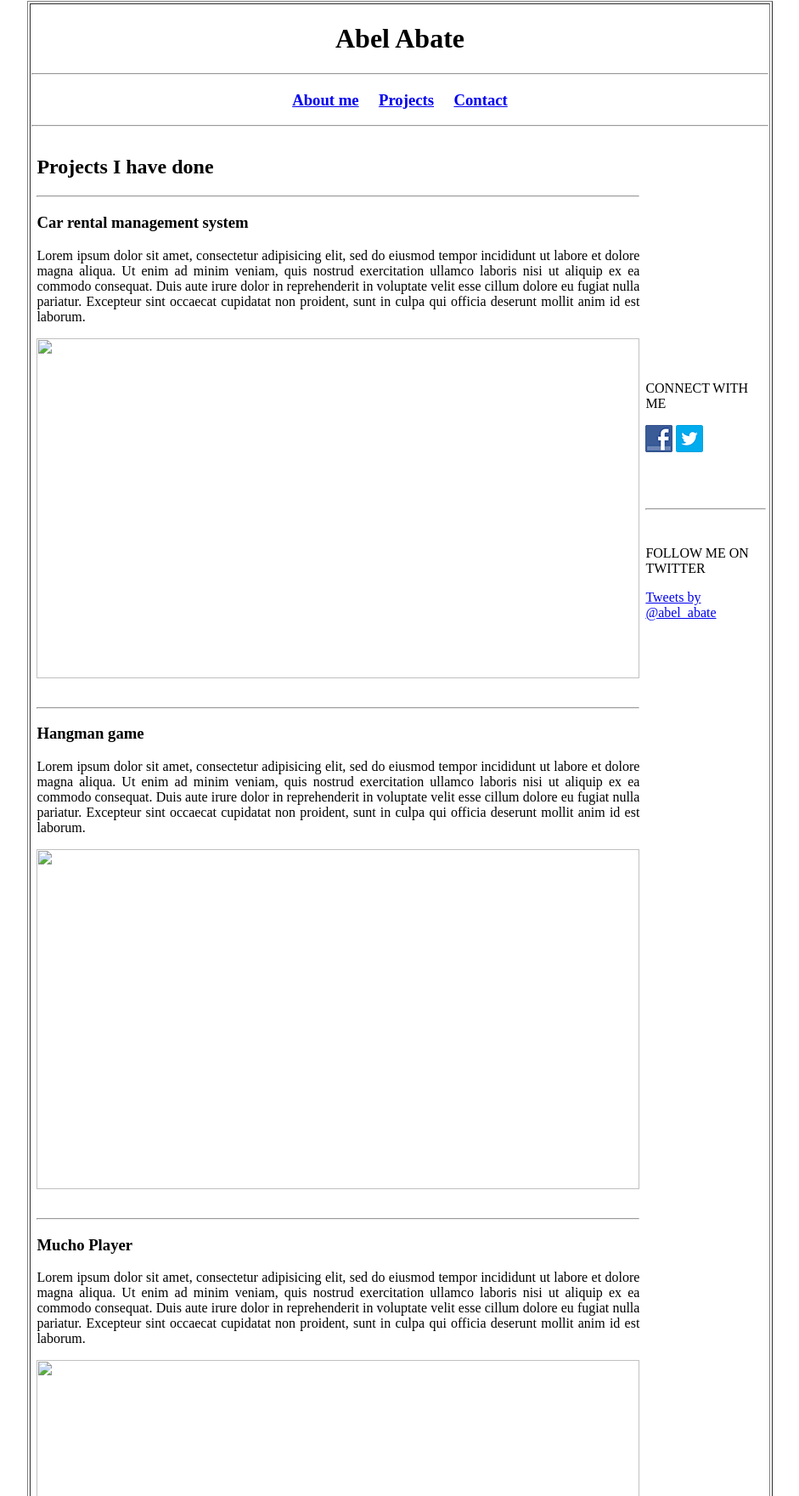
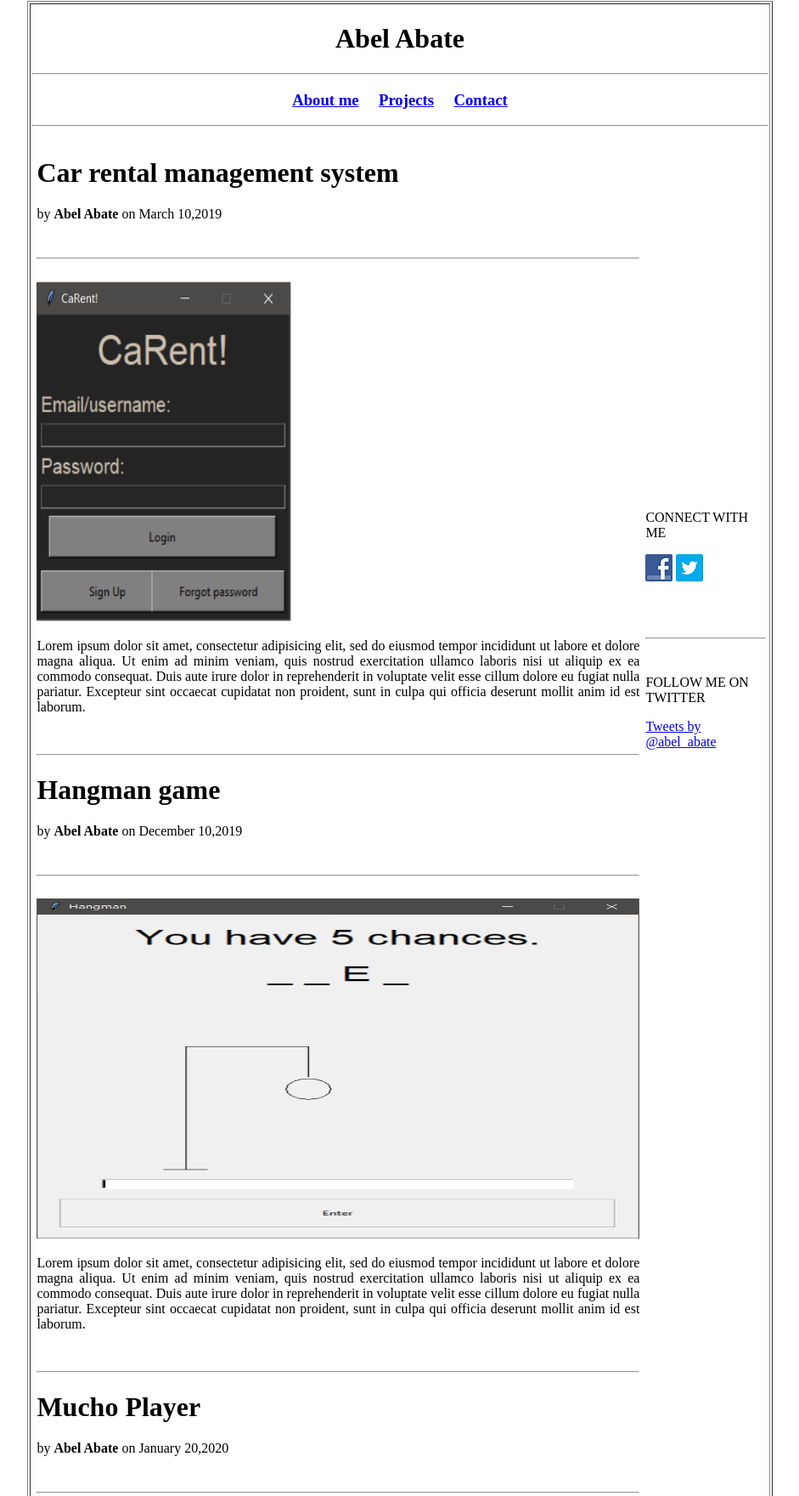
Before and after one commit to abelaba/Assignment_VI, a plain HTML site: page projects.html in a window 1280 px wide. Shown: the part 10-1770 px from the top of the page at 85% size, without its empty margins (169-1110 px from the left). Drawn offline with Linux system fonts and the light colour scheme.

Commit message:
Photos added

```diff
--- a/projects.html
+++ b/projects.html
@@ -2,7 +2,7 @@
 <html lang="en" dir="ltr">
   <head>
     <meta charset="utf-8">
-    <title>Abel Abate</title>
+    <title>Projects | Abel Abate</title>
   </head>
   <body>
     <table width ="100%" height="100%">
@@ -31,11 +31,14 @@
                        <table width=100%>
                          <tr>
                            <td align="justify">
-                             <h2>Projects I have done</h2>
+                             <h1>Car rental management system</h1>
+                             <p>by <strong>Abel Abate</strong> on March 10,2019</p>
+                             <br>
                              <hr>
-                             <h3>Car rental management system</h3>
-                              <p>Lorem ipsum dolor sit amet, consectetur adipisicing elit, sed do eiusmod tempor incididunt ut labore et dolore magna aliqua. Ut enim ad minim veniam, quis nostrud exercitation ullamco laboris nisi ut aliquip ex ea commodo consequat. Duis aute irure dolor in reprehenderit in voluptate velit esse cillum dolore eu fugiat nulla pariatur. Excepteur sint occaecat cupidatat non proident, sunt in culpa qui officia deserunt mollit anim id est laborum.</p>
-                             <img width=710px height=400px src="D:\School\2nd Year\2nd Semester\Web design and development\MyCV\asset\images\photo5.webp" alt="">
+                             <br>
+                             <img width=300px height=400px src="asset\images\photo1.PNG" alt="">
+                             <p>Lorem ipsum dolor sit amet, consectetur adipisicing elit, sed do eiusmod tempor incididunt ut labore et dolore magna aliqua. Ut enim ad minim veniam, quis nostrud exercitation ullamco laboris nisi ut aliquip ex ea commodo consequat. Duis aute irure dolor in reprehenderit in voluptate velit esse cillum dolore eu fugiat nulla pariatur. Excepteur sint occaecat cupidatat non proident, sunt in culpa qui officia deserunt mollit anim id est laborum.</p>
+
 
 
                            </td>
@@ -44,9 +47,14 @@
                            <td align="justify">
                              <br>
                              <hr>
-                             <h3>Hangman game</h3>
+                             <h1>Hangman game</h1>
+                             <p>by <strong>Abel Abate</strong> on December 10,2019</p>
+                             <br>
+                             <hr>
+                             <br>
+                             <img width=710px height=400px src="asset\images\hangman.PNG" alt="">
                               <p>Lorem ipsum dolor sit amet, consectetur adipisicing elit, sed do eiusmod tempor incididunt ut labore et dolore magna aliqua. Ut enim ad minim veniam, quis nostrud exercitation ullamco laboris nisi ut aliquip ex ea commodo consequat. Duis aute irure dolor in reprehenderit in voluptate velit esse cillum dolore eu fugiat nulla pariatur. Excepteur sint occaecat cupidatat non proident, sunt in culpa qui officia deserunt mollit anim id est laborum.</p>
-                             <img width=710px height=400px src="D:\School\2nd Year\2nd Semester\Web design and development\MyCV\asset\images\photo6.webp" alt="">
+
 
 
                            </td>
@@ -55,9 +63,14 @@
                            <td align="justify">
                              <br>
                              <hr>
-                             <h3>Mucho Player</h3>
+                             <h1>Mucho Player</h1>
+                             <p>by <strong>Abel Abate</strong>  on January 20,2020</p>
+                             <br>
+                             <hr>
+                             <br>
+                             <img width=710px height=400px src="asset\images\muchplayer.PNG" alt="">
                               <p>Lorem ipsum dolor sit amet, consectetur adipisicing elit, sed do eiusmod tempor incididunt ut labore et dolore magna aliqua. Ut enim ad minim veniam, quis nostrud exercitation ullamco laboris nisi ut aliquip ex ea commodo consequat. Duis aute irure dolor in reprehenderit in voluptate velit esse cillum dolore eu fugiat nulla pariatur. Excepteur sint occaecat cupidatat non proident, sunt in culpa qui officia deserunt mollit anim id est laborum.</p>
-                             <img width=710px height=400px src="D:\School\2nd Year\2nd Semester\Web design and development\MyCV\asset\images\photo4.webp" alt="">
+
 
 
                            </td>
```
Also changed, not shown: asset/images/hangman.PNG (added), asset/images/muchplayer.PNG (added), asset/images/photo1.PNG (added).
